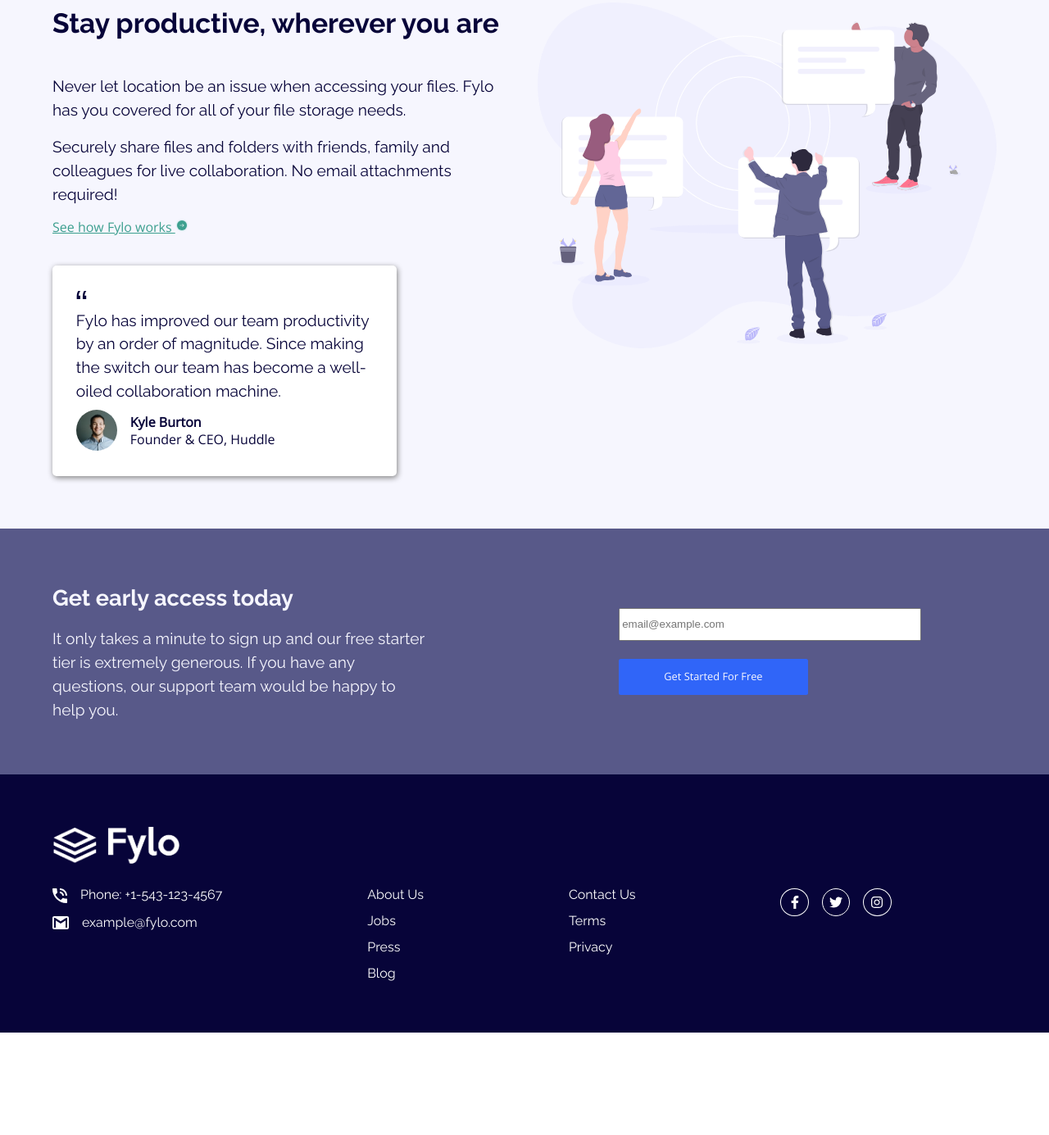
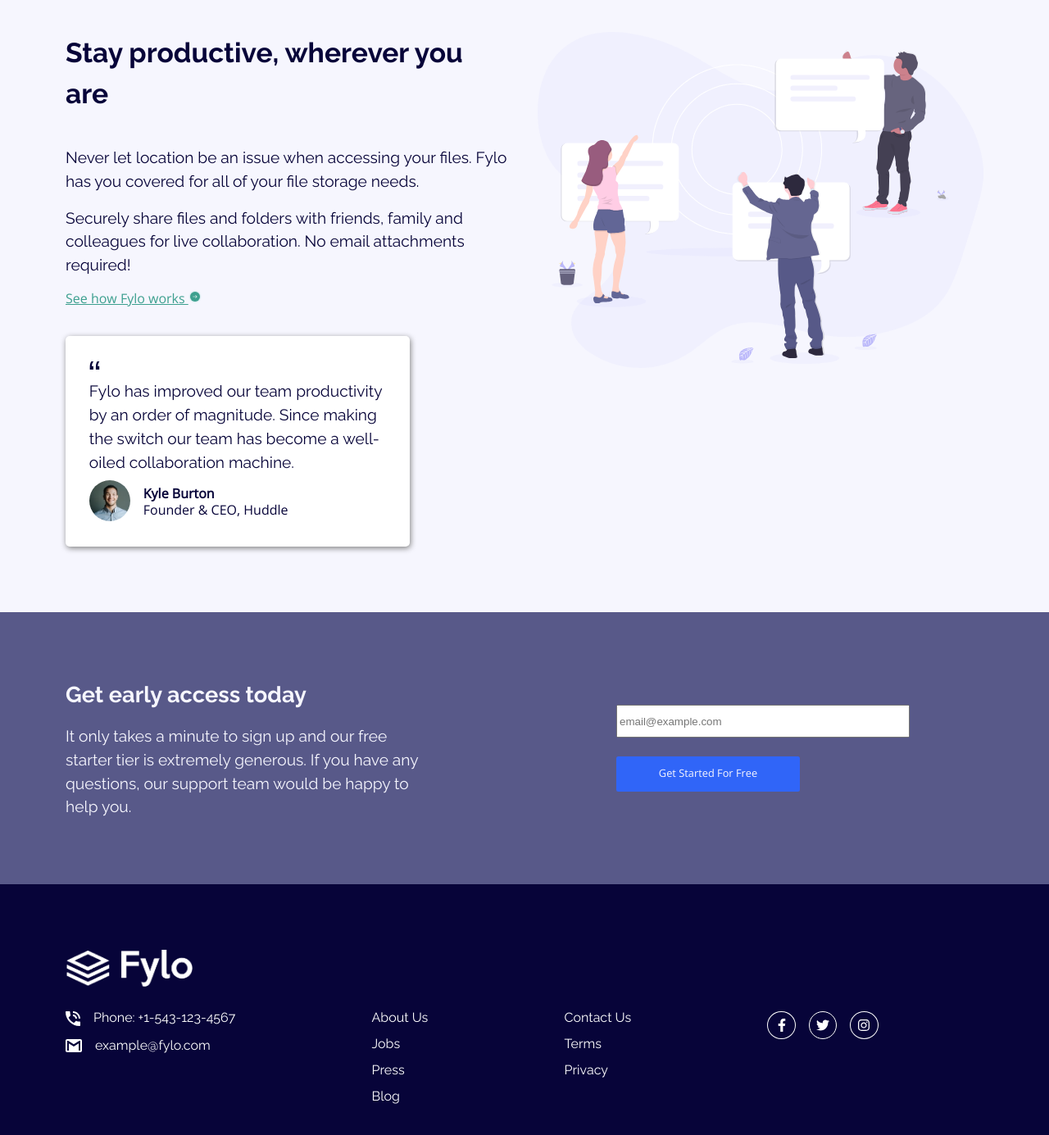
Before and after one commit to DezzaAnnePeregrina/Fylo-Landing-Page, a plain HTML site: page index.html in a window 1280 px wide. Shown: the part 851-2236 px from the top of the page at 82% size. Before the commit the page ends 2111 px from the top, so only its background shows below. Drawn offline with nearby package versions, Linux system fonts and the light colour scheme.

Commit message:
adjusts paddings

```diff
--- a/css/style.css
+++ b/css/style.css
@@ -94,7 +94,7 @@ header li a{
 header{
     flex-direction: column;
     gap: 1.5rem;
-    padding: 4rem;
+    padding: 5rem;
     margin-bottom: 4rem;
 }
 
@@ -145,7 +145,7 @@ form{
 .team{
     background-color: var(--clr-Light-Grayish-Blue);
     gap: 2rem;
-    padding: 4rem;
+    padding: 5rem;
 }
 
 .team a{
@@ -196,7 +196,7 @@ form{
 .early__Access{
     background-color: var(--clr-Desaturated-Blue);
     color: var(--clr-Light-Grayish-Blue);
-    padding: 4rem;
+    padding: 5rem;
     gap: 1.5rem;
     justify-content: space-between;
     line-height: 1.4;
@@ -232,7 +232,7 @@ h3{
 }
 
 footer{
-    padding: 4rem;
+    padding: 5rem;
     color: white;
     background-color: var(--clr-Very-Dark-Blue);
     flex-direction: column;
```
